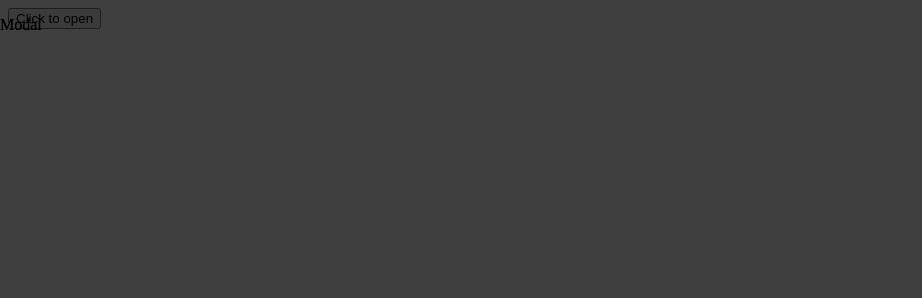
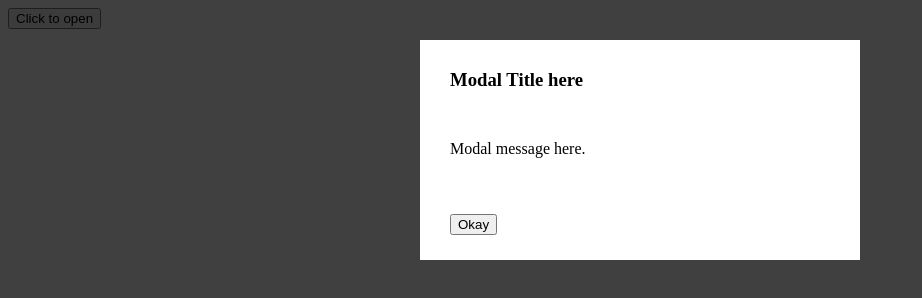
Before and after one commit to Zaffri/VueJS-Modal, a plain HTML site: page example/index.html in a window 1280 px wide. Shown: the whole page, without its empty margins (0-922 px from the left). Drawn offline with nearby package versions, Linux system fonts and the light colour scheme.

Commit message:
SM: Modal markup & CSS done.

```diff
--- a/example/css/style.css
+++ b/example/css/style.css
@@ -1,9 +1,39 @@
-#zaffri-modal {
+/* Hide original template markup */
+#zaffri-modal-template {
+    display: none;
+}
+
+/* Modal itself */
+.zaffri-modal {
     position: fixed;
     top: 0;
     left: 0;
     z-index: 1010;
-    background: rgba(0,0,0, 0.5);
+    background: rgba(0,0,0, 0.75);
     width: 100%;
     height: 100%;
 }
+
+/* Modal body (container) */
+.zaffri-modal-body {
+    width: 380px;
+    min-height: 180px;
+    background: #fff;
+    margin: 0 auto;
+    margin-top: 40px;
+    padding: 10px 30px;
+}
+
+/* Modal body message */
+.zaffri-modal-message {
+    padding: 15px 0 15px;
+}
+
+/* Modal button area */
+.zaffri-modal-button-area {
+    padding: 25px 0 15px 0;
+}
+
+.clear {
+    clear: both;
+}
--- a/example/index.html
+++ b/example/index.html
@@ -16,8 +16,20 @@
 
     <!-- Modal markup -->
     <div id="zaffri-modal-template">
-        <div id="zaffri-modal">
-            <p>Modal</p>
+        <div class="zaffri-modal">
+
+            <div class="zaffri-modal-body">
+                <header><h3>Modal Title here</h3></header>
+
+                <section class="zaffri-modal-message">
+                    <p>Modal message here.</p>
+                </section>
+
+                <div class="zaffri-modal-button-area">
+                    <button>Okay</button>
+                </div>
+            </div>
+
         </div>
     </div>
 
--- a/example/js/app.js
+++ b/example/js/app.js
@@ -1,4 +1,4 @@
-Vue.component('zaffri-modal', {
+var ZaffriModal = Vue.component('zaffri-modal', {
     template: "#zaffri-modal-template"
 });
 
```
